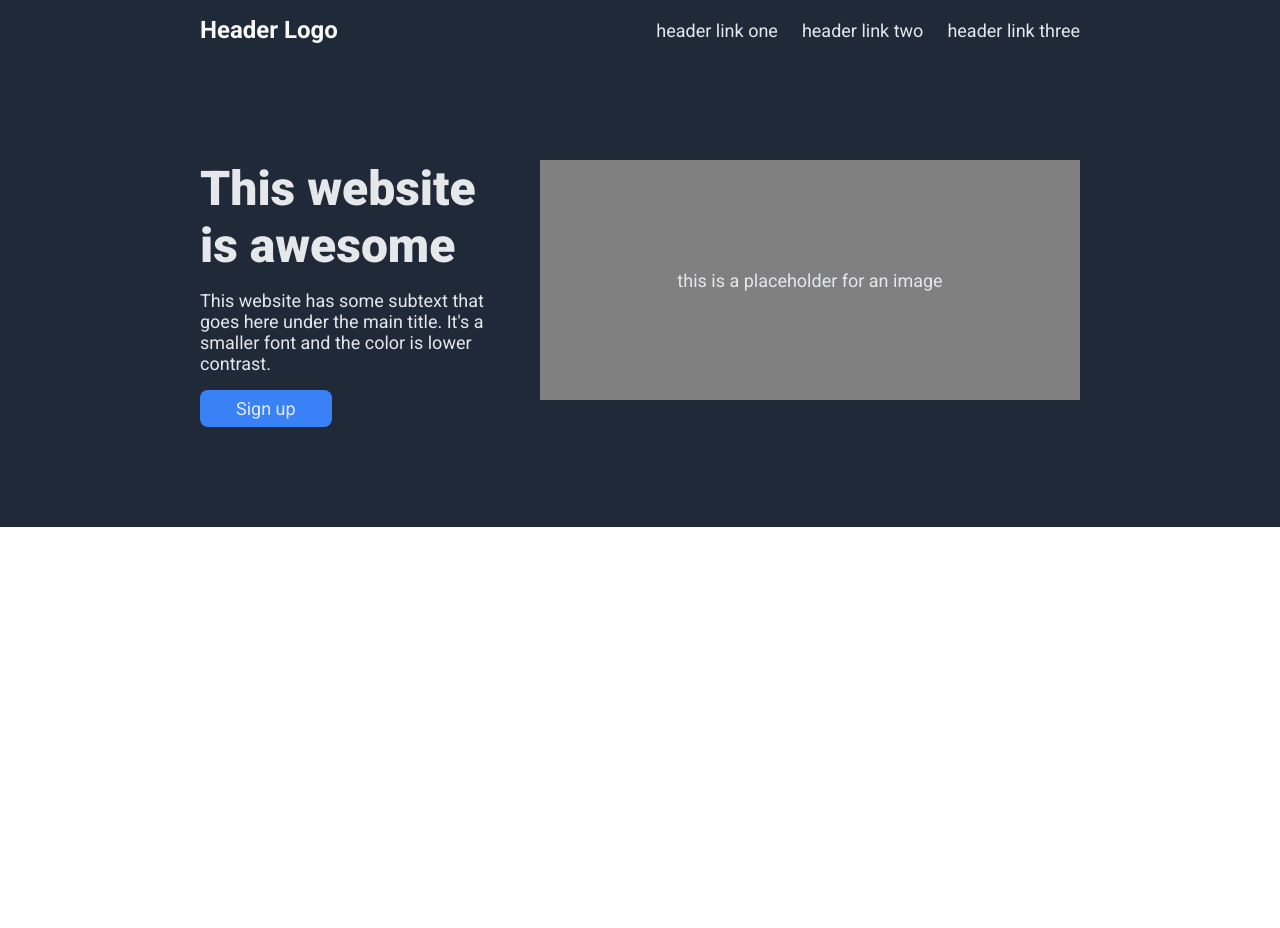
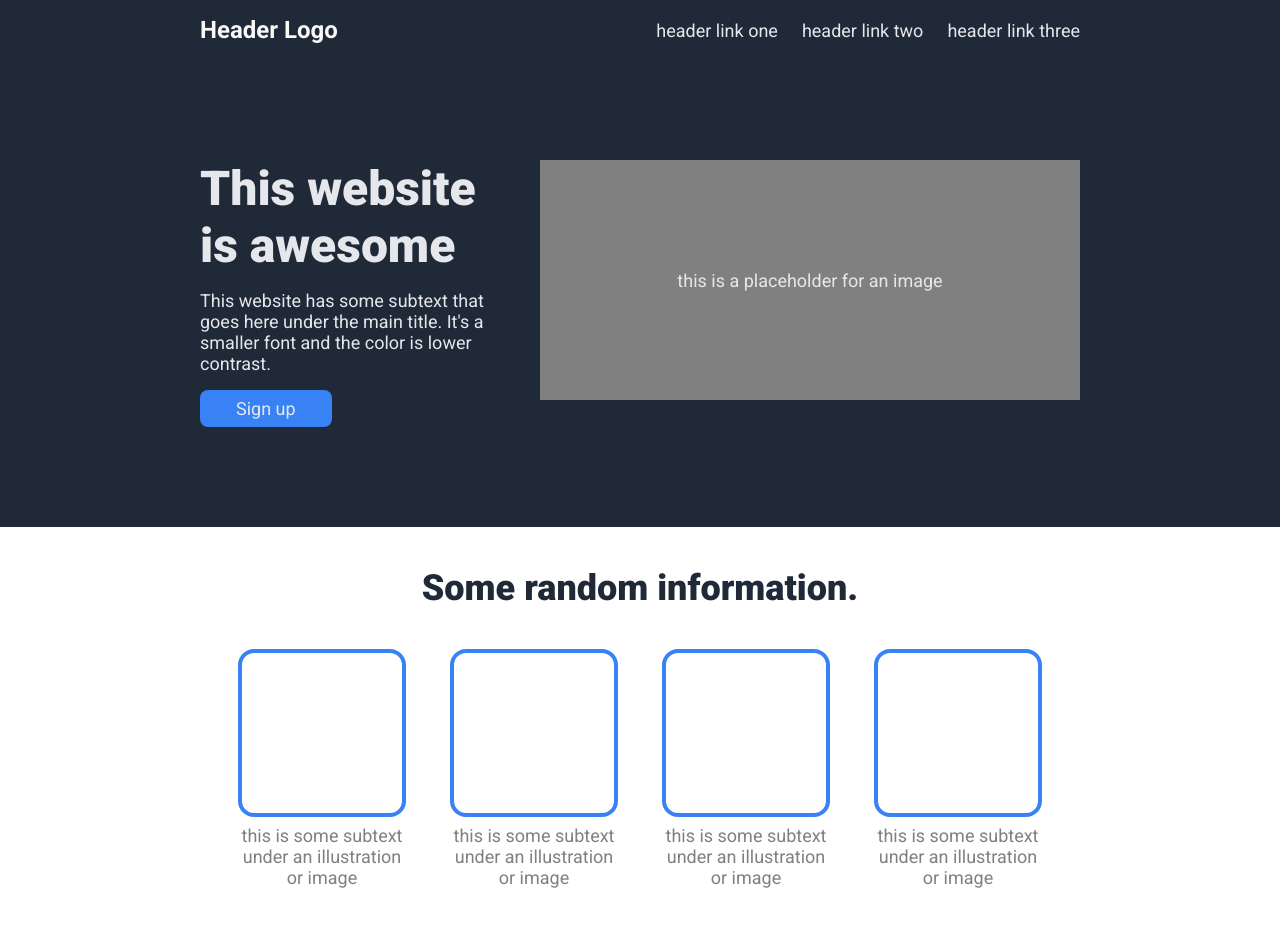
Before and after one commit to Bdrn-A/project-landing-page, a plain HTML site: page index.html in a window 1280 px wide. Before the commit the page ends 800 px from the top, so only its background shows below. Drawn offline with Linux system fonts and the light colour scheme.

Commit message:
Add info section

```diff
--- a/index.html
+++ b/index.html
@@ -27,6 +27,28 @@
     <div class="placeholder sub">this is a placeholder for an image</div>
 </div>
 
+<div class="section info">
+    <div class="h1">Some random information.</div>
+    <div class="grid">
+        <div class="container">
+            <div class="thumbnail"></div>
+            <div class="sub">this is some subtext under an illustration or image</div>
+        </div>
+        <div class="container">
+            <div class="thumbnail"></div>
+            <div class="sub">this is some subtext under an illustration or image</div>
+        </div>
+        <div class="container">
+            <div class="thumbnail"></div>
+            <div class="sub">this is some subtext under an illustration or image</div>
+        </div>
+        <div class="container">
+            <div class="thumbnail"></div>
+            <div class="sub">this is some subtext under an illustration or image</div>
+        </div>
+    </div>
+</div>
+
 
 </body>
 </html>
--- a/styles.css
+++ b/styles.css
@@ -10,10 +10,11 @@ button,
     font-family:'Roboto', Tahoma, Geneva, Verdana, sans-serif;
     font-size: 18px;
     color: #e5e7eb;
+    text-decoration: none;
 }
 
-a {
-    text-decoration: none;
+.h1 {
+    font-weight: 900;
 }
 
 button {
@@ -63,12 +64,11 @@ ul.nav {
     gap: 16px;
 }
 
-.h1 {
+.section.hero .h1 {
     font-size: 48px;
-    font-weight: 900;
 }
 
-.placeholder {
+.section.hero .placeholder {
     width: 540px;
     height: 240px;
     min-width: 540px;
@@ -77,5 +77,49 @@ ul.nav {
     display: flex;
     justify-content: center;
     align-items: center;
+}
 
+.section.info {
+    display: flex;
+    flex-direction: column;
+    padding-top: 40px;
+    padding-bottom: 40px;
+    align-items: center;
+    gap: 40px;
 }
+
+.section.info .h1 {
+    font-size: 36px;
+    color: #1F2937;
+}
+
+.grid {
+    display: flex;
+    gap: 40px;
+}
+
+.container {
+    width: 172px;
+    min-width: 172px;
+    display: flex;
+    flex-direction: column;
+    align-items: center;
+    gap: 8px;
+}
+
+.thumbnail {
+    width: 160px;
+    height: 160px;
+    min-width: 160px;
+    min-height: auto;
+    background-color: white;
+    border-style: solid;
+    border-width: 4px;
+    border-color: #3882F6;
+    border-radius: 16px;
+}
+
+.container .sub {
+    color: grey;
+    text-align: center;
+}
```
